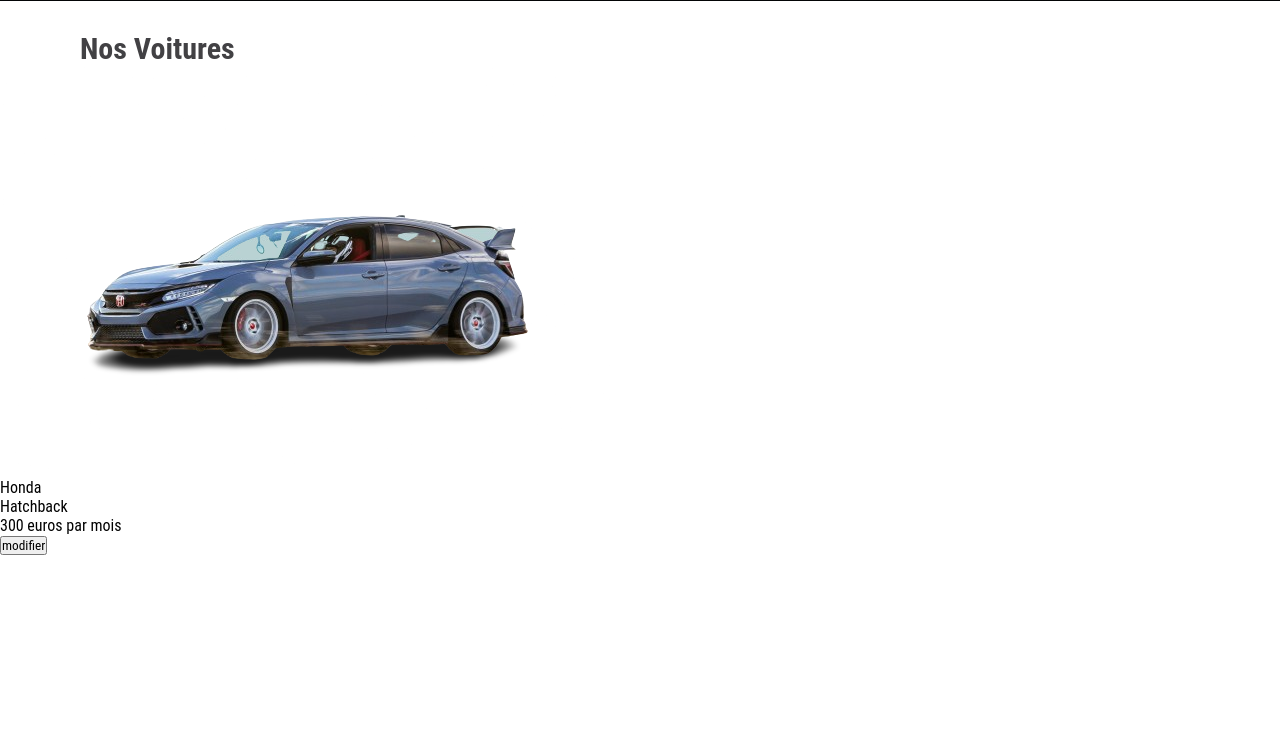
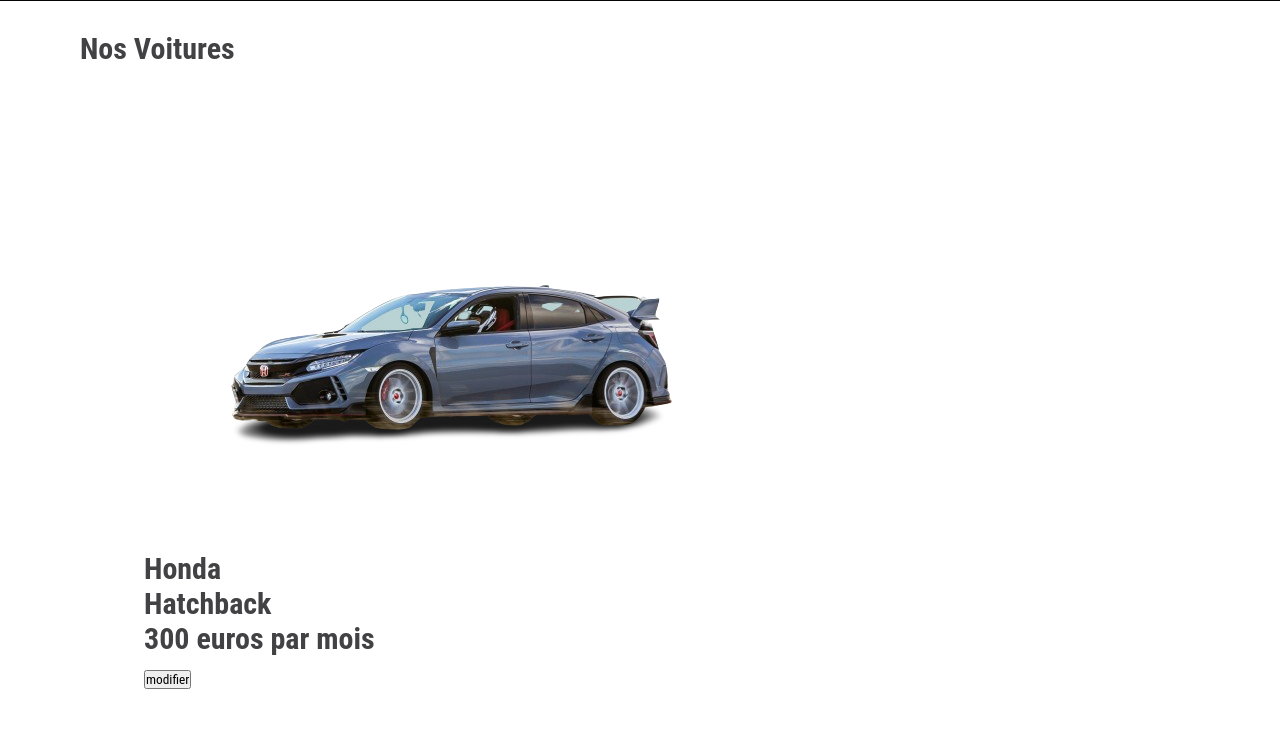
Before and after one commit to CorentintheShadow/flashMCqueen_loc, a PHP site: page / in a window 1280 px wide. Shown: the part 867-1598 px from the top of the page. Before the commit the page ends 1422 px from the top, so only its background shows below. Run offline with PHP 8.4, Linux system fonts and the light colour scheme.

Commit message:
créer le grid qui rassemble les élements du produits

```diff
--- a/design.css
+++ b/design.css
@@ -92,5 +92,13 @@
     margin-top: 30px;
     margin-left: 80px;
     color: #424144;
+}
 
+.section_produits{
+    padding: 40px 5%;
 }
+
+.produits{
+    display: grid;
+    grid-template-columns: repeat(auto-fit, minmax(320px, 1fr)); /* met le produit en toute sorte de tableau dynamique avec les élements */
+}
--- a/index.html
+++ b/index.html
@@ -26,7 +26,7 @@
 
     <h1 class="produits"> Nos Voitures</h1>
     <section class="section_produits">
-        <div>
+        <div class="produits">
             <div>
                 <div><img src="image/honda_civic.png" alt="honda_civic">
                 <div>Honda</div>
```
